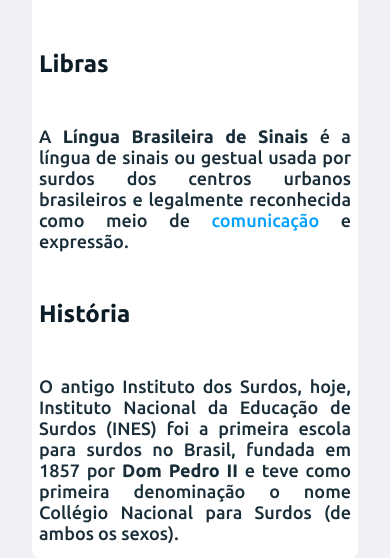
After one commit to ruthvaz/libras, a PHP site: template src/pages/licao.php in a window 390 px wide. The commit adds this page. Shown: the part 290-848 px from the top of the page. Run offline with PHP 8.4, Linux system fonts and the light colour scheme; the template is opened without the code that fills it, so the values that code supplies are empty.

Commit message:
Página de licao - mobile

```diff
--- a/src/pages/css/home.css
+++ b/src/pages/css/home.css
@@ -35,8 +35,11 @@
 
 .menu-bar-bottom {
     width: 100%;
-    height: 2px;
+    height: 1px;
     background-color: #797E8D;
+
+    /* offset-x | offset-y | blur-radius | spread-radius | color */
+    box-shadow: 1px 1px 1px 1px rgba(0, 0, 0, 0.2);
 }
 
 .lessons-container {
--- /dev/null
+++ b/src/pages/css/licao.css
@@ -0,0 +1,73 @@
+#licao {
+    max-width: 800px;
+
+    margin: auto;
+    margin-top: 2em;
+    padding: 1em .5em;
+
+    background-color: #FFF;
+    border-radius: 8px;
+    font-size: 14px;
+}
+
+#licao-menu {
+    width: 100%;
+
+    display: flex;
+    align-items: center;
+}
+
+#licao-botao-voltar {
+    margin-right: .3em;
+
+    color: #082C89;
+}
+
+#licao-titulo {
+    color: #0C1D27;
+    font-weight: 700;
+}
+
+#licao-botao-questoes {
+    margin-left: auto;
+    padding: 2px;
+
+    font-weight: 700;
+    font-size: 14px;
+
+    color: #2A5AD3;
+    background-color: rgba(0,0,0,0);
+    border: 1px solid #2A5AD3;
+    border-radius: 4px;
+    transition: .4s;
+}
+
+#licao-botao-questoes:hover {
+    color: #fff;
+    background-color: #2A5AD3;
+}
+
+#licao-video {
+    margin: 2em 0;
+}
+
+/* Formatação do texto do artigo em lição */
+
+#licao-artigo h1 {
+    color: #0C1D27;
+    font-weight: 700;
+    font-size: 24px;
+
+    margin: 2em 0em;
+}
+
+#licao-artigo {
+    color: #1A2E39;
+    font-weight: 500;
+    font-size: 18px;
+    text-align: justify;
+}
+
+#licao-artigo a {
+    color: #00A1FF;
+}
--- /dev/null
+++ b/src/pages/licao.php
@@ -0,0 +1,77 @@
+<!DOCTYPE html>
+<html lang="en">
+<head>
+    <meta charset="UTF-8">
+    <meta http-equiv="X-UA-Compatible" content="IE=edge">
+    <meta name="viewport" content="width=device-width, initial-scale=1.0">
+    <title> Perfil </title>
+    <link rel="icon" href="img/logo.png">
+    <link rel="stylesheet" href="css/style.css">
+    <link rel="stylesheet" href="css/home.css">
+    <link rel="stylesheet" href="css/perfil.css">
+    <link rel="stylesheet" href="css/licao.css">
+    <!-- Google Fontes -->
+    <link href="https://fonts.googleapis.com/css2?family=Ubuntu:ital,wght@0,300;0,400;0,500;0,700;1,300;1,700&display=swap" rel="stylesheet">
+    <link href="https://fonts.googleapis.com/icon?family=Material+Icons" rel="stylesheet">
+</head>
+<body class="inicio-mobile">
+    <div class="container">
+
+        <!-- Barra de menu com Logo -->
+        <div class="menu-bar-perfil">
+            <div class="menu-brand">
+                <div class="menu-logo"></div>
+                Libras+
+            </div>
+        </div>
+
+    </div>
+
+    <!-- Barra de divisão inferior do menu -->
+    <div class="menu-bar-bottom"></div>
+
+    <!-- conteúdo -->
+    <div class="container">
+
+        <div id="licao">
+
+            <!-- Menu da lição -->
+            <div id="licao-menu">
+                <span id="licao-botao-voltar" class="material-icons">arrow_back</span>
+                <a id="licao-titulo" href="home.php">Introdução</a>
+
+                <button id="licao-botao-questoes">Questões</button>
+            </div>
+
+            <!-- Vídeo da lição -->
+            <div id="licao-video">
+                <iframe width="100%" height="135px"
+                        src="https://www.youtube.com/embed/fXedubQsvXg"
+                        title="YouTube video player"
+                        frameborder="0"
+                        allow="accelerometer; autoplay; clipboard-write; encrypted-media; gyroscope; picture-in-picture"
+                        allowfullscreen>
+                </iframe>
+            </div>
+
+            <!-- Artigo da lição -->
+            <div id="licao-artigo">
+
+                <h1>Libras</h1>
+                <p>A <b>Língua Brasileira de Sinais</b> é a língua de sinais ou gestual usada por surdos
+                    dos centros urbanos brasileiros e legalmente reconhecida como meio de
+                    <a href="#">comunicação</a> e expressão. </p>
+
+                <h1>História</h1>
+                <p>O antigo Instituto dos Surdos, hoje, Instituto Nacional da Educação de Surdos (INES)
+                    foi a primeira escola para surdos no Brasil, fundada em 1857 por <b>Dom Pedro II</b>
+                    e teve como primeira denominação o nome Collégio Nacional para Surdos (de ambos os sexos). </p>
+
+            </div>
+
+        </div>
+
+</div>
+
+</body>
+</html>
```
